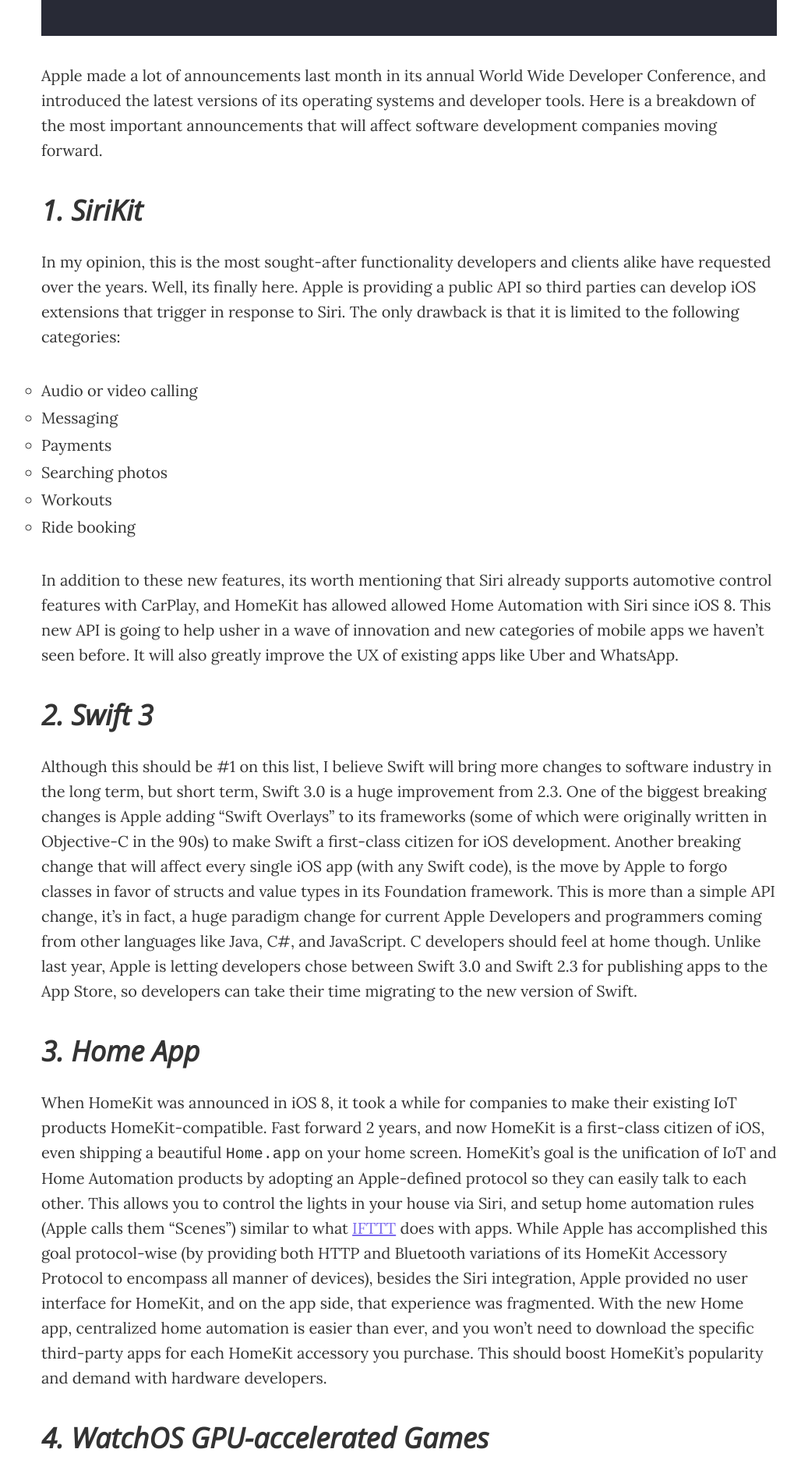
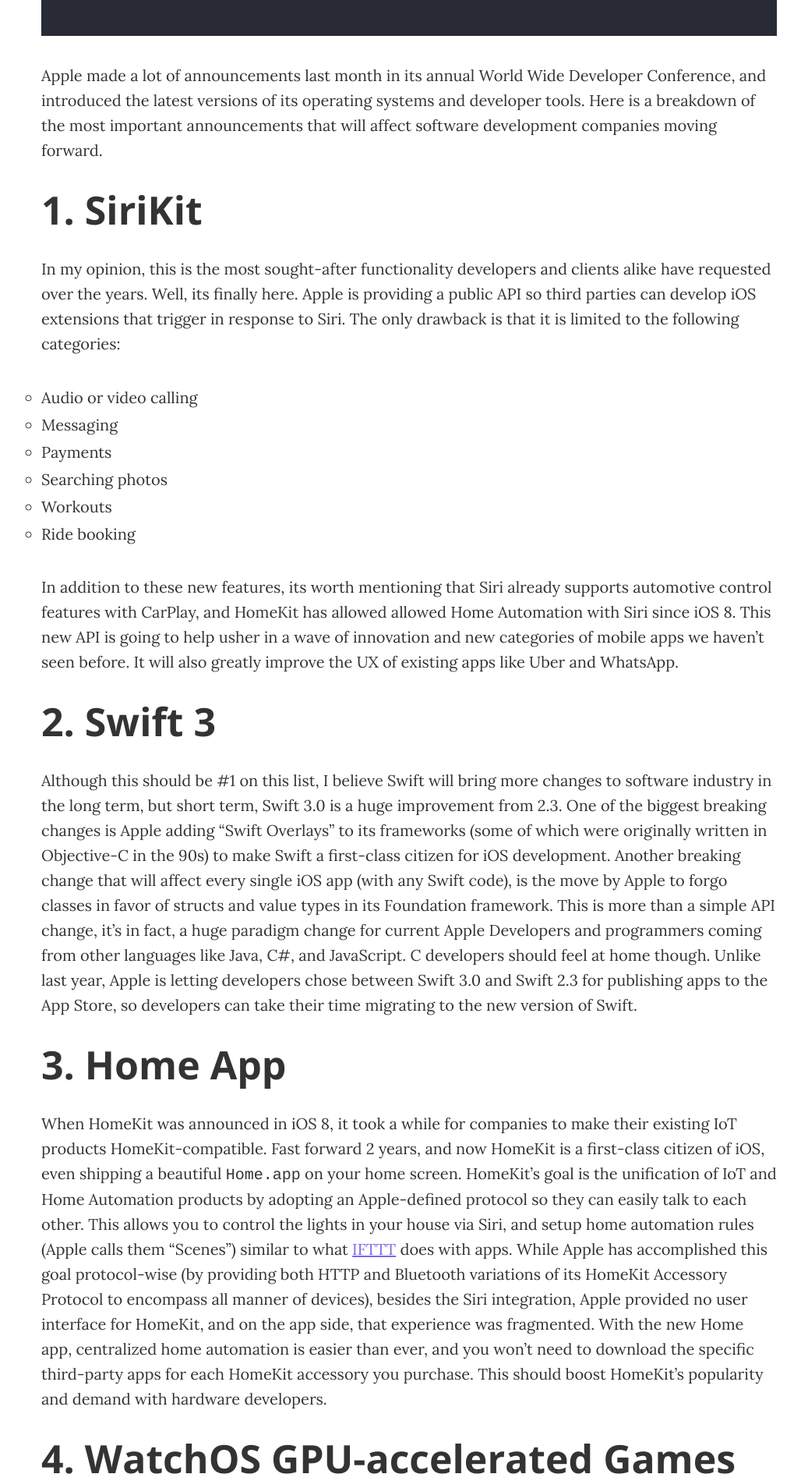
Before and after one commit to colemancda/colemancda.github.io, a Jekyll site: the page built from _posts/2016-07-04-WWDC16.md, in a window 1280 px wide. Shown: the part 1015-2914 px from the top of the page at 78% size, without its empty margins (115-1143 px from the left). Built offline with Jekyll 4.4.1, drawn with Linux system fonts in a browser that asks for light colours.

Commit message:
Fixed italicized headers

```diff
--- a/_posts/2016-07-04-WWDC16.md
+++ b/_posts/2016-07-04-WWDC16.md
@@ -9,7 +9,7 @@ categories: Programming
 
 Apple made a lot of announcements last month in its annual World Wide Developer Conference, and introduced the latest versions of its operating systems and developer tools. Here is a breakdown of the most important announcements that will affect software development companies moving forward.
 
-## 1. SiriKit
+# 1. SiriKit
 
 In my opinion, this is the most sought-after functionality developers and clients alike have requested over the years. Well, its finally here.  Apple is providing a public API so third parties can develop iOS extensions that trigger in response to Siri. The only drawback is that it is limited to the following categories:
 
@@ -22,18 +22,18 @@ In my opinion, this is the most sought-after functionality developers and client
 
 In addition to these new features, its worth mentioning that Siri already supports automotive control features with CarPlay, and HomeKit has allowed allowed Home Automation with Siri since iOS 8. This new API is going to help usher in a wave of innovation and new categories of mobile apps we haven't seen before. It will also greatly improve the UX of existing apps like Uber and WhatsApp.
 
-## 2. Swift 3
+# 2. Swift 3
 
 Although this should be #1 on this list, I believe Swift will bring more changes to software industry in the long term, but short term, Swift 3.0 is a huge improvement from 2.3. One of the biggest breaking changes is Apple adding "Swift Overlays" to its frameworks (some of which were originally written in Objective-C in the 90s) to make Swift a first-class citizen for iOS development. Another breaking change that will affect every single iOS app (with any Swift code), is the move by Apple to forgo classes in favor of structs and value types in its Foundation framework. This is more than a simple API change, it's in fact, a huge paradigm change for current Apple Developers and programmers coming from other languages like Java, C#, and JavaScript. C developers should feel at home though. Unlike last year, Apple is letting developers chose between Swift 3.0 and Swift 2.3 for publishing apps to the App Store, so developers can take their time migrating to the new version of Swift.
 
-## 3. Home App
+# 3. Home App
 
 When HomeKit was announced in iOS 8, it took a while for companies to make their existing IoT products HomeKit-compatible. Fast forward 2 years, and now HomeKit is a first-class citizen of iOS, even shipping a beautiful `Home.app` on your home screen. HomeKit's goal is the unification of IoT and Home Automation products by adopting an Apple-defined protocol so they can easily talk to each other. This allows you to control the lights in your house via Siri, and setup home automation rules (Apple calls them "Scenes") similar to what [IFTTT](https://ifttt.com/) does with apps. While Apple has accomplished this goal protocol-wise (by providing both HTTP and Bluetooth variations of its HomeKit Accessory Protocol to encompass all manner of devices), besides the Siri integration, Apple provided no user interface for HomeKit, and on the app side, that experience was fragmented. With the new Home app, centralized home automation is easier than ever, and you won't need to download the specific third-party apps for each HomeKit accessory you purchase. This should boost HomeKit's popularity and demand with hardware developers.
 
-## 4. WatchOS GPU-accelerated Games
+# 4. WatchOS GPU-accelerated Games
 
 WatchOS is in a special category of iOS development due to the lack of native APIs like OpenGL and UIKit. While most attribute the App Store's success to the proliferation of mobile games, that innovation and boom would have not been possible had the iPhone only allowed Web apps like Steve Jobs originally planned. Due to the issue of battery life, the Apple Watch provides a very limited API for native apps, in fact, its more limited then making an average website. One way Apple wants to lure developers to its WatchOS platform is by allowing them to make OpenGL accelerated 2D and 3D games with its SpriteKit and SceneKit frameworks. Since this is what many developers have asked for since day one, it will promote a boom of WatchOS games, like we see on the iOS and tvOS platforms. One drawback is the fact that those platforms can use OpenGL and natively port their code from Android, to iOS. WatchOS game developers will have to rewrite their rendering code for Apple's platform.
 
-## 5. Message and Map Extensions
+# 5. Message and Map Extensions
 
 With the introduction of iOS extensions in iOS 8, Apple has allowed third party apps to embed a part of their app in Apple's stock apps (e.g. Contacts, Photos) and other third party apps. Now in iOS 10, developer's can write extensions for the Message and Map stock apps. This will allow users to use apps like Uber and Yelp in the stock `Maps.app` without having to switch between contexts. The Message extensions allow all manner of custom content in the stock iOS messaging app, again, allowing for a new category of mobile apps.
```
